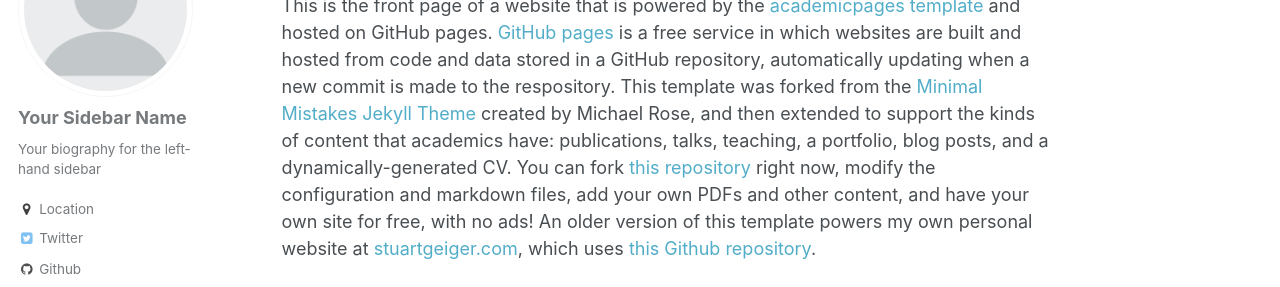
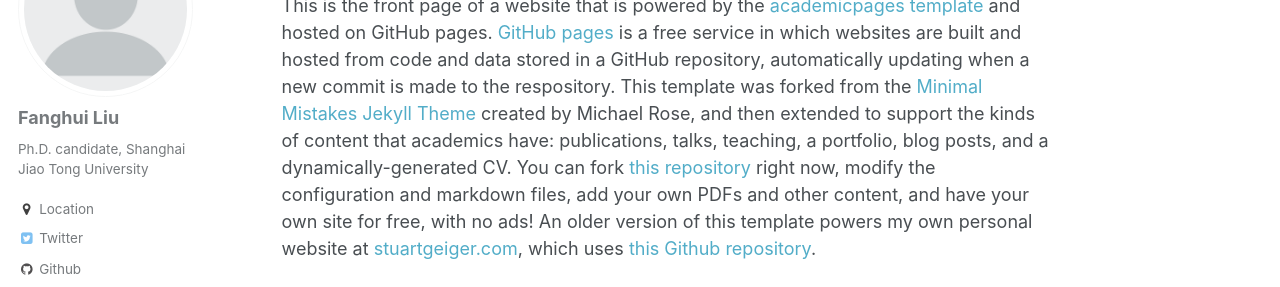
Before and after one commit to sditwyx/SgrE.github.io, a Jekyll site: the page built from _pages/about.md, in a window 1280 px wide. Shown: the part 196-483 px from the top of the page. Built offline with Jekyll 4.4.1, drawn with Linux system fonts in a browser that asks for light colours; some web fonts are replaced.

Commit message:
Update _config.yml

```diff
--- a/_config.yml
+++ b/_config.yml
@@ -57,7 +57,8 @@ yandex_site_verification :
 twitter:
   username               : &twitter
 facebook:
-  username               :
+
+username               :
   app_id                 :
   publisher              :
 og_image                 :  # Open Graph/Twitter default site image
@@ -78,12 +79,12 @@ analytics:
 
 # Site Author
 author:
-  name             : "Your Sidebar Name"
+  name             : "Fanghui Liu"
   avatar           : "profile.png"
-  bio              : "Your biography for the left-hand sidebar"
+  bio              : "Ph.D. candidate, Shanghai Jiao Tong University"
   location         : "Location"
   employer         :
-  googlescholar    : "http://yourfullgooglescholarurl.com"
+  googlescholar    : "http://scholar.google.com.hk/citations?user=AKxBgssAAAAJ&hl=zh-CN&oi=ao"
   email            :
   uri              :
   bitbucket        :
@@ -92,7 +93,7 @@ author:
   flickr           :
   facebook         :
   foursquare       :
-  github           : "academicpages"
+  github           : "SgrE"
   google_plus      :
   keybase          :
   instagram        :
```
